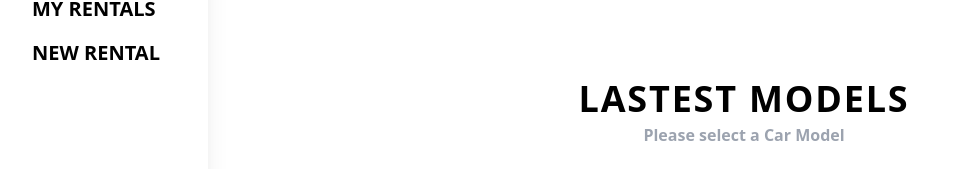
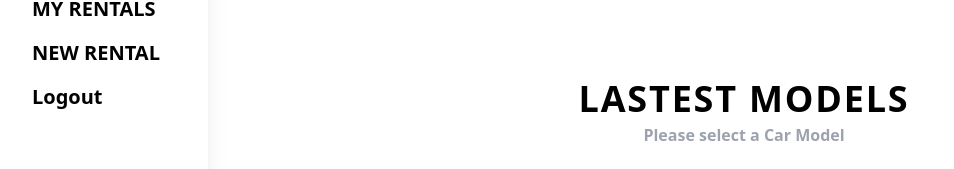
Before and after one commit to Rysth/REACT-AppointWheels, a React (Create React App) app: page / in a window 1280 px wide. Shown: the part 249-418 px from the top of the page, without its empty margins (0-954 px from the left). Built offline with nearby package versions, Linux system fonts and the light colour scheme; no server answers; sample sign-in values are in the browser's storage; a web font is replaced by a local one.

Commit message:
Add logout button to Navigation

```diff
--- a/src/components/shared/Navigation.jsx
+++ b/src/components/shared/Navigation.jsx
@@ -1,5 +1,6 @@
 import React, { useState } from 'react';
 import { NavLink } from 'react-router-dom';
+import { useDispatch } from 'react-redux';
 /* prettier-ignore */
 import {
   FaGithub,
@@ -9,13 +10,21 @@ import {
 } from 'react-icons/fa';
 import AppointWheelsLogo from '../../assets/icons/AppointWheels.png';
 import BurgerMenu from './BurgerMenu';
+import { destroySession } from '../../redux/slices/loginSlice';
 
 function Navigation() {
+  const dispatch = useDispatch();
+  const userToken = sessionStorage.getItem('authToken');
+
   const [isOpenHome, setIsOpenHome] = useState(false);
   const [isOpenMenu, setIsOpenMenu] = useState(false);
 
   const toggleOpenHome = () => setIsOpenHome(!isOpenHome);
   const toggleOpenMenu = () => setIsOpenMenu(!isOpenMenu);
+
+  const logoutSubmit = () => {
+    dispatch(destroySession(userToken));
+  };
 
   return (
     <>
@@ -133,6 +142,11 @@ function Navigation() {
                 New Rental
               </NavLink>
             </li>
+            <li>
+              <button type="button" className="block w-full text-left p-2 pl-4 hover:bg-[var(--red)] hover:text-white text-xl font-bold md:hover:transition" onClick={logoutSubmit}>
+                Logout
+              </button>
+            </li>
           </ul>
           <footer>
             <div className="flex justify-center mt-auto">
```
